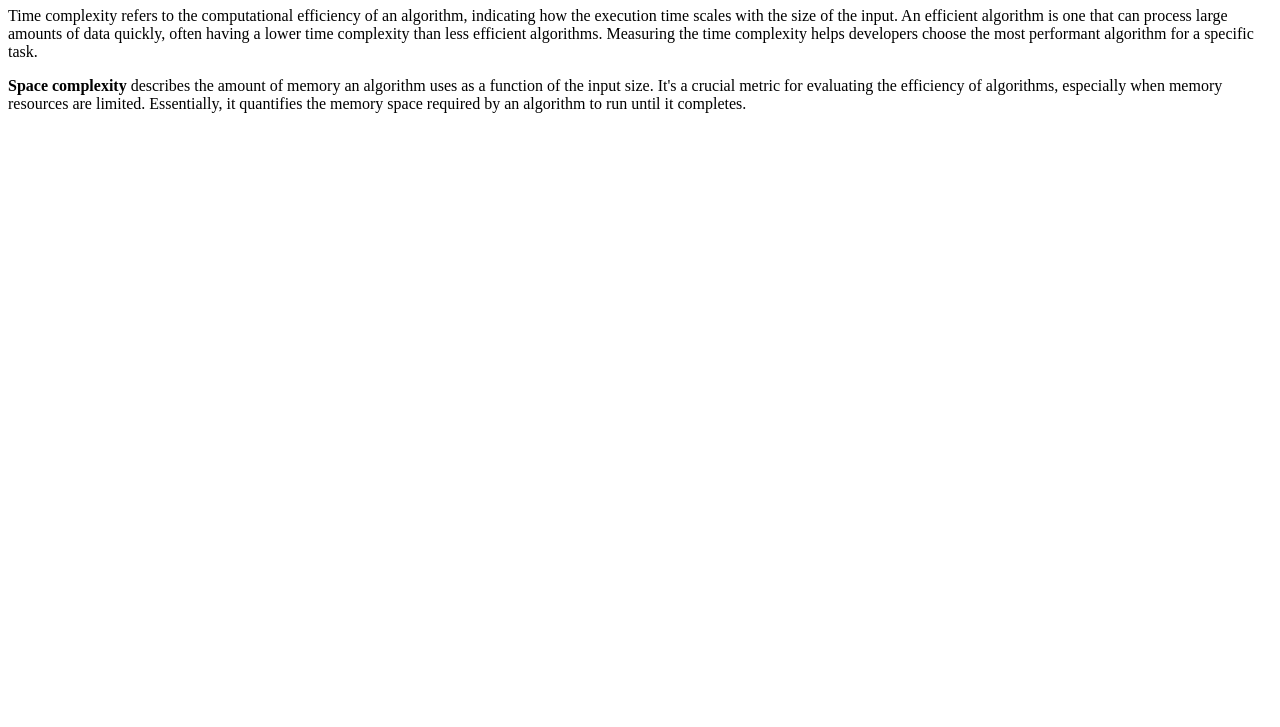
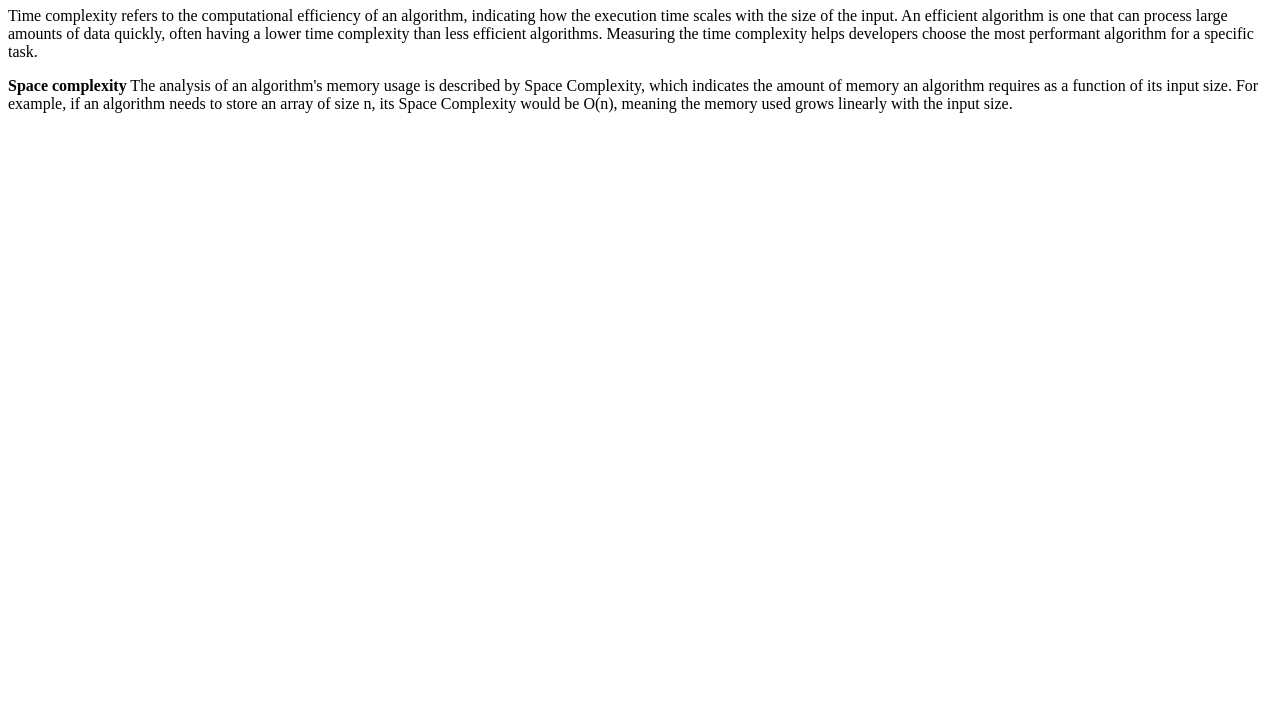
Before and after one commit to acciojob/time-and-space-complexity-badrudoza, a website: page main.html in a window 1280 px wide. Shown: the part 73-800 px from the top of the page. Drawn offline with Linux system fonts and the light colour scheme.

Commit message:
created a submission

```diff
--- a/main.html
+++ b/main.html
@@ -20,13 +20,13 @@
 		for a specific task.
 	</p>
 	<p>
-		<b>Space complexity</b> describes the amount of memory
-		an algorithm uses as a function of the input size.
-		It's a crucial metric for evaluating the efficiency
-		of algorithms, especially when memory resources are
-		limited. Essentially, it quantifies the memory
-		space required by an algorithm to run until it
-		completes.
+		<b>Space complexity</b> The analysis of an algorithm's
+		memory usage is described by Space Complexity, which
+		indicates the amount of memory an algorithm requires
+		as a function of its input size. For example, if an
+		algorithm needs to store an array of size n, its Space
+		Complexity would be O(n), meaning the memory used grows
+		linearly with the input size.
 	</p>
 
 
```
